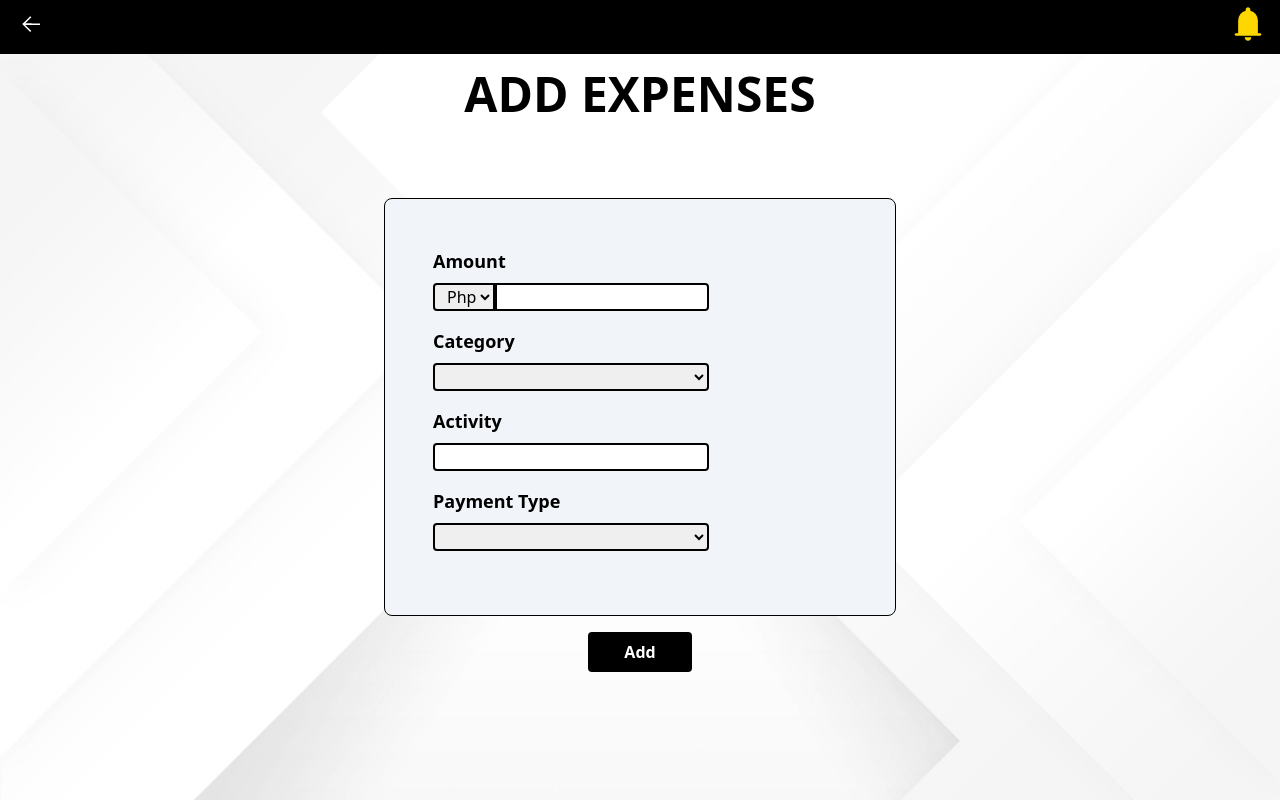
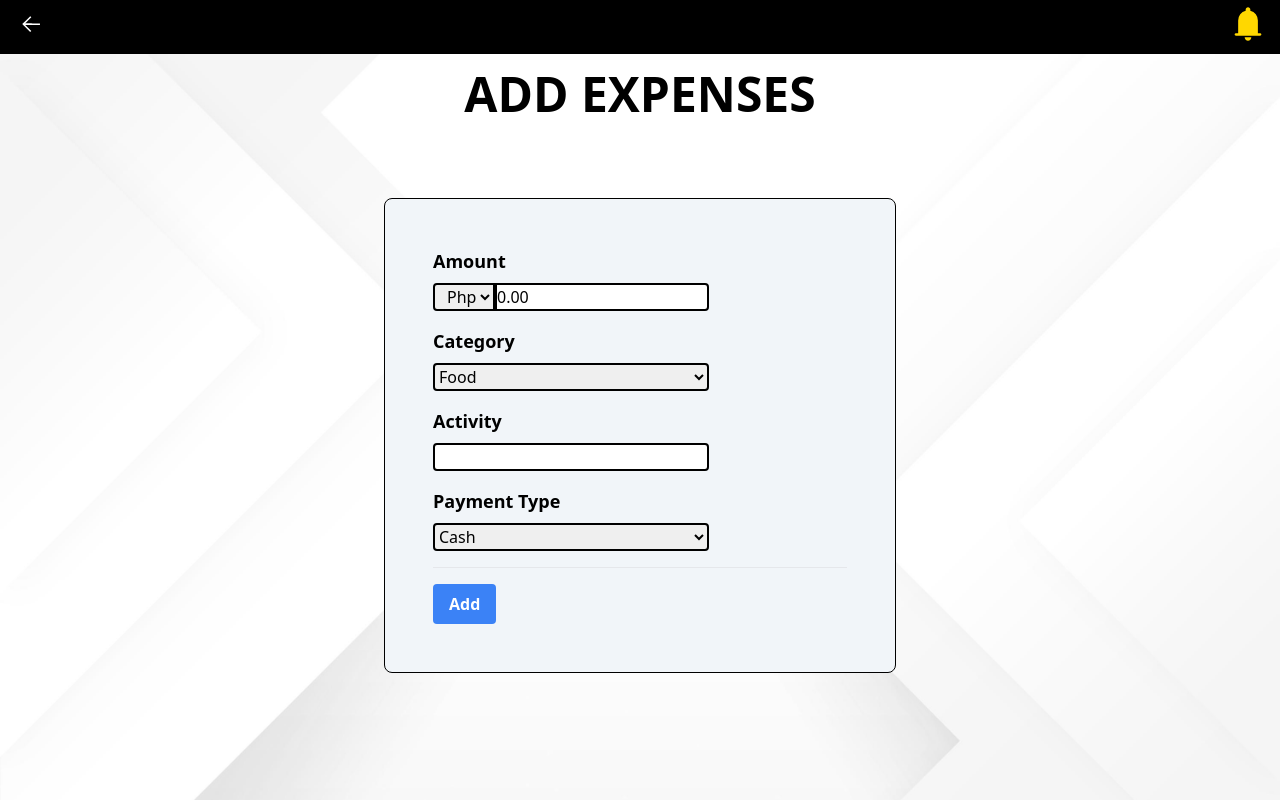
Before and after one commit to Hikaru2021/e-buddy, a Vue app: page /add-expenses in a window 1280 px wide. Built offline with nearby package versions, Linux system fonts and the light colour scheme.

Commit message:
updated #3

```diff
--- a/src/views/AddExpenses.vue
+++ b/src/views/AddExpenses.vue
@@ -7,51 +7,53 @@
 
       <!-- Add Expenses Container -->
       <div class="border border-black rounded-lg p-12 mt-20 w-2/5 bg-slate-100">
+        <div v-for="(expense, index) in expenses" :key="index">
           <div class="w-2/3 flex flex-col mb-4">
             <h3 class="text-lg font-bold mb-2">Amount</h3>
             <div class="flex items-center">
-            <select class="h-7 border-2 border-black rounded-l pl-2" required v-model="currency">
+              <select class="h-7 border-2 border-black rounded-l pl-2" required v-model="expense.currency">
                 <option value="Php">Php</option>
                 <option value="$">$</option>
                 <option value="€">€</option>
                 <option value="¥">¥</option>
                 <!-- Add more currency options as needed -->
               </select>
-            <input type="number" class="w-full h-7 border-2 border-black rounded-r" required v-model="amount" step="0.01" />
+              <input type="number" class="w-full h-7 border-2 border-black rounded-r" required v-model="expense.amount" step="0.01" @input="restrictToNumbers($event)" />
             </div>
           </div>
           <div class="w-2/3 flex flex-col mb-4">
             <h3 class="text-lg font-bold mb-2">Category</h3>
-          <select class="w-full h-7 border-2 border-black rounded" required v-model="type">
+            <select class="w-full h-7 border-2 border-black rounded" required v-model="expense.type">
               <option value="Food">Food</option>
               <option value="Transportation">Transportation</option>
               <option value="Housing">Housing</option>
               <option value="Others">Others</option>
             </select>
           </div>
-        <div v-if="type === 'Others'" class="w-2/3 flex flex-col mb-4">
+          <div v-if="expense.type === 'Others'" class="w-2/3 flex flex-col mb-4">
             <h3 class="text-lg font-bold mb-2">Category (Specify)</h3>
-          <input class="w-full h-7 border-2 border-black rounded" type="text" required v-model="otherCategory" />
+            <input class="w-full h-7 border-2 border-black rounded" type="text" required v-model="expense.otherCategory" />
           </div>
           <div class="w-2/3 flex flex-col mb-4">
             <h3 class="text-lg font-bold mb-2">Activity</h3>
-          <input class="w-full h-7 border-2 border-black rounded" type="text" required v-model="note" />
+            <input class="w-full h-7 border-2 border-black rounded" type="text" required v-model="expense.note" />
           </div>
           <div class="w-2/3 flex flex-col mb-4">
             <h3 class="text-lg font-bold mb-2">Payment Type</h3>
-          <select class="w-full h-7 border-2 border-black rounded" required v-model="paymentType">
+            <select class="w-full h-7 border-2 border-black rounded" required v-model="expense.paymentType">
               <option value="Cash">Cash</option>
               <option value="Card">Card</option>
               <option value="Savings">Savings</option>
             </select>
           </div>
+          <hr class="my-4">
         </div>
 
         <!-- Add Button -->
-      <button @click="navigateToExpensesView"
-        class="bg-black hover:opacity-60 text-white font-bold py-2 px-9 rounded mt-4">
+        <button @click="navigateToExpensesView" class="bg-blue-500 hover:bg-blue-600 text-white font-bold py-2 px-4 rounded">
           Add
         </button>
+      </div>
     </div>
   </div>
 </template>
@@ -63,33 +65,36 @@ import axios from "axios";
 
 export default {
   setup() {
-    const note = ref();
-    const type = ref();
-    const amount = ref();
-    const date = ref(new Date());
-    const paymentType = ref();
-    const otherCategory = ref();
-    const currency = ref('Php'); // Set the default currency here
-    return { note, type, amount, date, paymentType, otherCategory, currency };
+    const expenses = ref([
+      {
+        currency: 'Php',
+        amount: '0.00',
+        type: 'Food',
+        otherCategory: '',
+        note: '',
+        paymentType: 'Cash'
+      }
+    ]);
+
+    const restrictToNumbers = (event) => {
+      event.target.value = event.target.value.replace(/[^0-9.]/g, ''); // Allow only numbers and decimal point
+    };
+
+    const navigateToExpensesView = async () => {
+      await axios.post("http://localhost:3000/expenses", {
+        expenses: expenses.value
+      });
+      this.$router.push('/expenses-view');
+    };
+
+    return {
+      expenses,
+      restrictToNumbers,
+      navigateToExpensesView
+    };
   },
   components: {
     UpperNav
-  },
-  methods: {
-    restrictToNumbers(event) {
-      event.target.value = event.target.value.replace(/[^0-9.]/g, ''); // Allow only numbers and decimal point
-    },
-    async navigateToExpensesView() {
-      let result = await axios.post("http://localhost:3000/expenses", {
-        note: this.note,
-        type: this.type === 'Others' ? this.otherCategory : this.type,
-        date: this.date,
-        dateString: this.date.toLocaleDateString(),
-        amount: this.amount,
-        paymentType: this.paymentType,
-      });
-      this.$router.push('/expenses-view')
-    }
   }
 }
 </script>
@@ -105,5 +110,4 @@ export default {
 .bg-image .grid {
   flex-grow: 1;
 }
-
 </style>
--- a/src/views/Budget.vue
+++ b/src/views/Budget.vue
@@ -35,13 +35,13 @@
             <h3 class="text-lg font-medium">Amount</h3>
             <div class="flex items-center">
               <select class="h-7 border-2 border-black rounded-l pl-2" required v-model="budget.currency">
-                <option value="$">Php</option>
+                <option value="Php">Php</option>
                 <option value="$">$</option>
                 <option value="€">€</option>
                 <option value="¥">¥</option>
                 <!-- Add more currency options as needed -->
               </select>
-              <input type="number" class="w-full h-7 border-2 border-black rounded-r" required v-model="budget.amount" step="0.01" />
+              <input type="number" class="w-full h-7 border-2 border-black rounded-r text-right" required v-model="budget.amount" step="0.01" />
             </div>
           </div>
           <div class="flex items-center justify-between mt-2">
@@ -80,8 +80,8 @@ export default {
         category: 'Choose',
         specifyCategory: '',
         paymentType: 'Choose',
-        currency: '$', // Add currency field
-        amount: '',
+        currency: 'Php',
+        amount: '0.00',
         timeline: '',
         note: ''
       }
```
Lines whose indentation alone changed are shown as unchanged.
